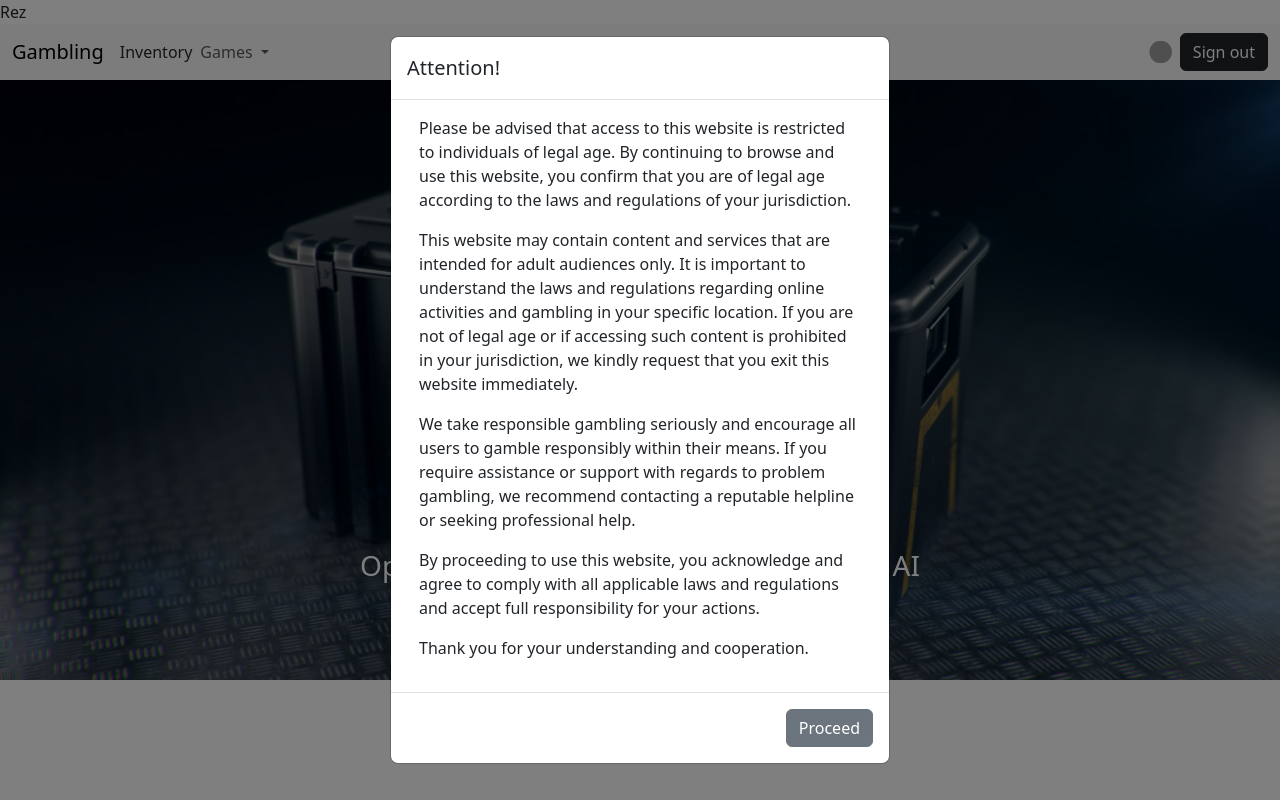
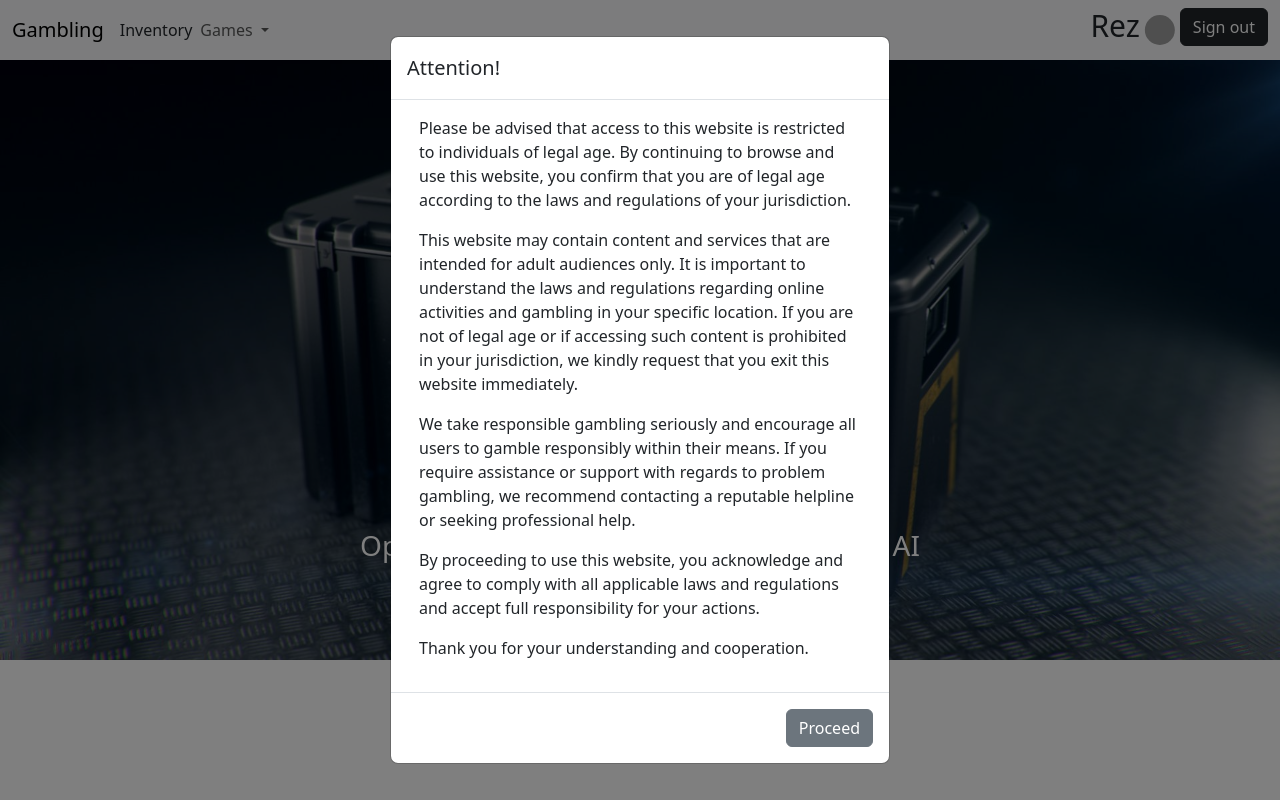
Before and after one commit to Gaudia-JoseMari/GamblingSimulator, a PHP site: page /home.php in a window 1280 px wide. Run offline with PHP 8.4, Linux system fonts and the light colour scheme; a user stored in the database is signed in; grey boxes are pictures that could not be loaded.

Commit message:
Add navbar username and pfp retrieval

```diff
--- a/customFunctions.php
+++ b/customFunctions.php
@@ -1,5 +1,6 @@
 <?php
-    function navbar() {
+function navbar()
+{
     ?>
     <nav class="navbar navbar-expand-lg bg-body-tertiary">
         <div class="container-fluid">
@@ -22,7 +23,14 @@
                 </ul>
                 <ul class="navbar-nav ms-auto">
                     <li class="nav-item">
-                <a href="profile.php"><img src="image/skins/nahida.png" alt="Avatar" style="width: 30px; clip-path: circle(); object-fit: contain;"></a>
+                        <div class="d-flex align-items-center">
+                            <h6 class="me-2s" style="font-size: 30px;"><?php echo $_SESSION['username']; ?></h6>
+                            <a href="profile.php">
+                                <img src="image/avatar/<?php echo $_SESSION['avatar']; ?>" alt="Avatar" style="width: 40px; clip-path: circle(); object-fit: contain;">
+                            </a>
+                        </div>
+                    </li>
+                    <li class="nav-item">
                         <a class="btn btn-dark" href="signout.php" role="button">Sign out</a>
                     </li>
                 </ul>
@@ -31,4 +39,3 @@
     </nav>
     <?php
 }
-?>
--- a/home.php
+++ b/home.php
@@ -7,7 +7,6 @@
             header("Location: signin.php");
         }
     }
-    echo $_SESSION['username'];
 ?>
 <!doctype html>
 <html lang="en">
--- a/profile.php
+++ b/profile.php
@@ -20,6 +20,8 @@ session_start();
                         $sql = "UPDATE user SET avatar = '$filename' WHERE email = '$_SESSION[email]'";
                         $query = $conn -> query($sql);
                         $conn -> close();
+                         header("Location: profile.php");
+    exit();
                     }
                 }
             }
```
Also changed, not shown: image/avatar/1689484839lmfaoxd.png (added). Lines whose indentation alone changed are shown as unchanged.
